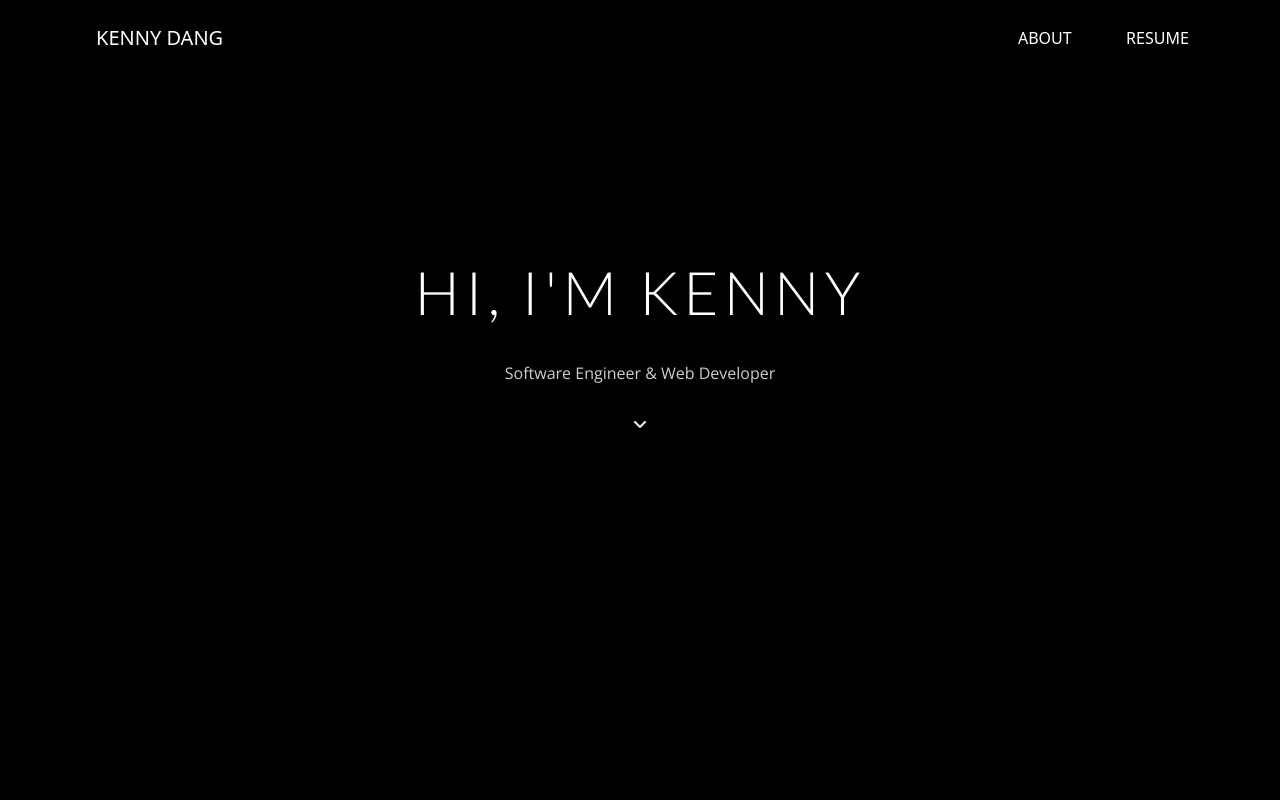
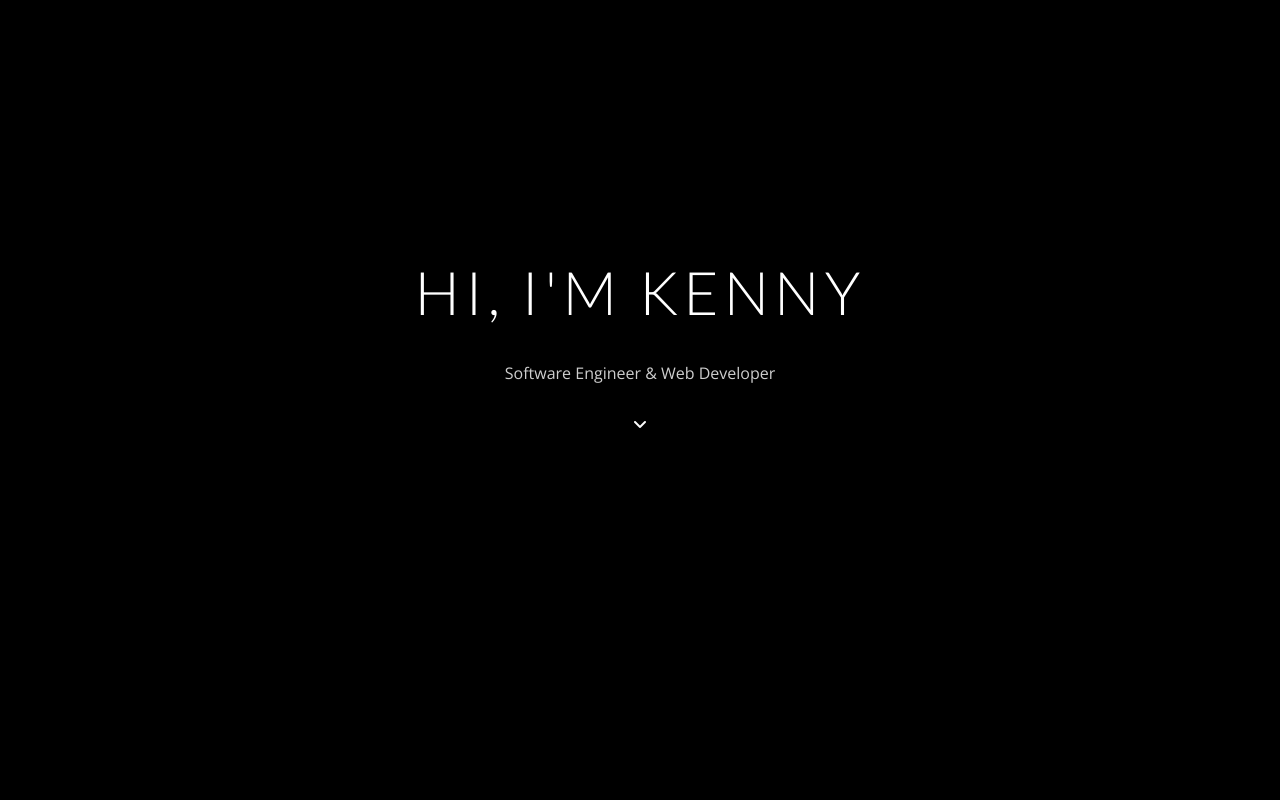
Before and after one commit to kenny-dd/knd-v1, a plain HTML site: page index.html in a window 1280 px wide. Shown: the top 800 px of the page. Drawn offline with nearby package versions, Linux system fonts and the light colour scheme; a script that the page names is missing.

Commit message:
updated navbar and resume

```diff
--- a/css/style.css
+++ b/css/style.css
@@ -160,7 +160,7 @@ p {
 
   filter: progid: DXImageTransform.Microsoft.gradient(startColorstr='#cc000000', endColorstr='#66000000', GradientType=0);
 
-  height: 850px;
+  height: 900px;
   background-attachment: fixed;
 }
 
@@ -182,7 +182,7 @@ p {
 
 .intro-content {
   position: absolute;
-  padding: 20% 0 5% 0;
+  padding: 20% 0 20% 0;
   left: 0;
   right: 0;
   z-index: 0;
--- a/index.html
+++ b/index.html
@@ -39,16 +39,16 @@
 
   <!-- ================= Start NavBar Area ================== -->
 
-  <div id="main-menu">
+  <!-- <div id="main-menu">
         <nav class="navbar navbar-custom navbar-expand-sm fixed-top">
           <button class="navbar-toggler" type="button" data-toggle="collapse" data-target="#navbarSupportedContent" aria-controls="navbarSupportedContent" aria-expanded="false" aria-label="Toggle navigation">
             <span class="navbar-toggler-icon"></span>
           </button>
 
           <a class="navbar-brand page-scroll" href="#">
-            <!--<img src="./img/logo.png" alt="logo" />-->Kenny Dang</a>
+            <!--<img src="./img/logo.png" alt="logo" />Kenny Dang</a>
 
-          <div class="collapse navbar-collapse" id="navbarNav">
+          <!-- <div class="collapse navbar-collapse" id="navbarNav">
             <div class="me-auto"></div>
             <ul class="navbar-nav">
               <li class="hidden">
@@ -59,11 +59,11 @@
               <!-- <li class="nav-item"><a class="nav-link" href="#skills">Skills</a></li>
               <li class="nav-item"><a class="nav-link" href="#gallery">Gallery</a></li>
               <li class="nav-item"><a class="nav-link" href="#contact">Contact</a></li> -->
-            </ul>
+            <!-- </ul>
             </div>
           </div>
         </nav>
-      </div>
+      </div> -->
 
 <!-- ================= End NavBar Area ================== -->
 
@@ -150,7 +150,7 @@
           <div class="row">
             <div class="col-md-12">
               <h2>My Resume</h2>
-              <a class="resume-button" href="../Resume-2022.pdf" target="_blank">Click to View</a>
+              <a class="resume-button" href="../files/kennydang.pdf" target="_blank">Click to View</a>
             </div>
           </div>
         </div>
```
Also changed, not shown: 2 other files.
